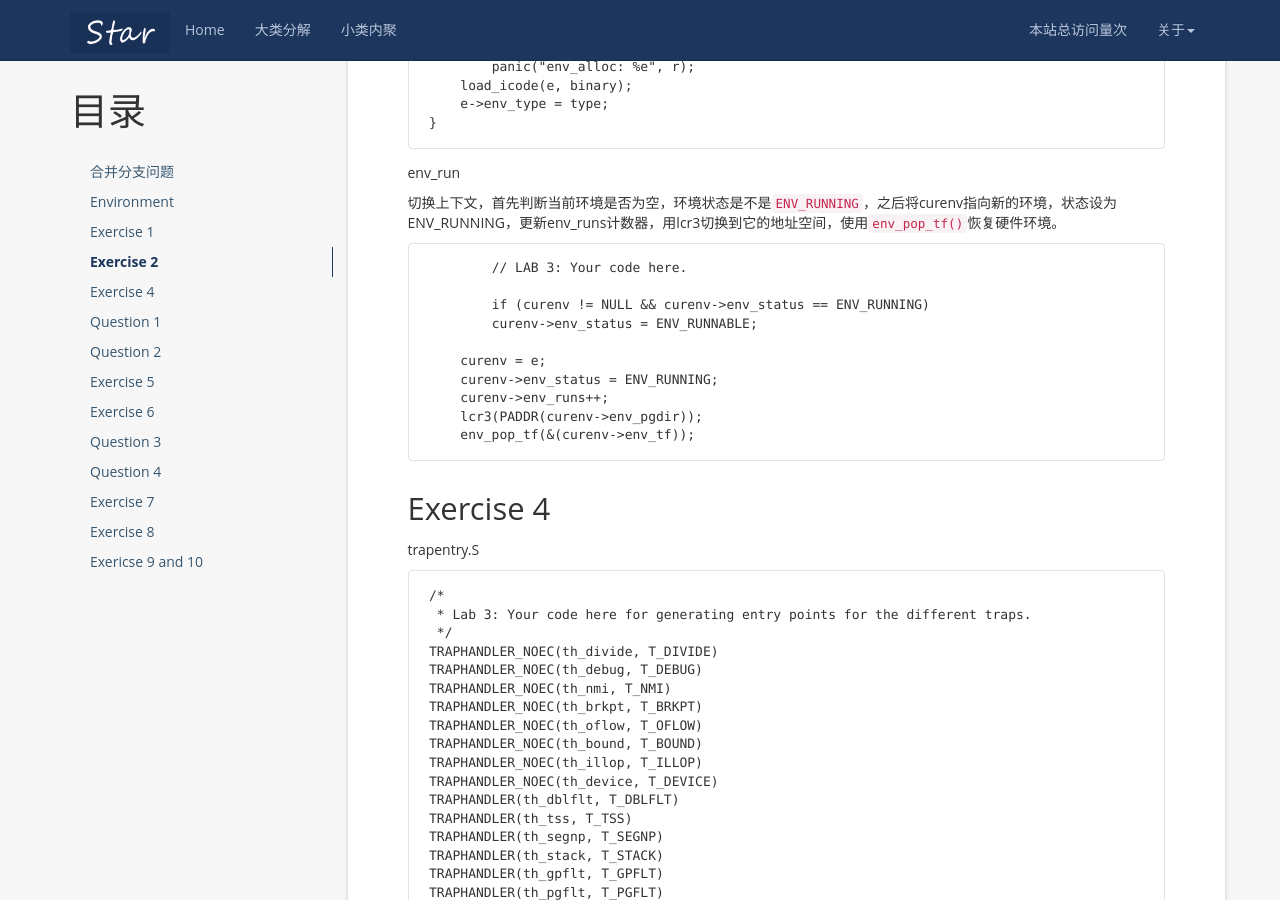
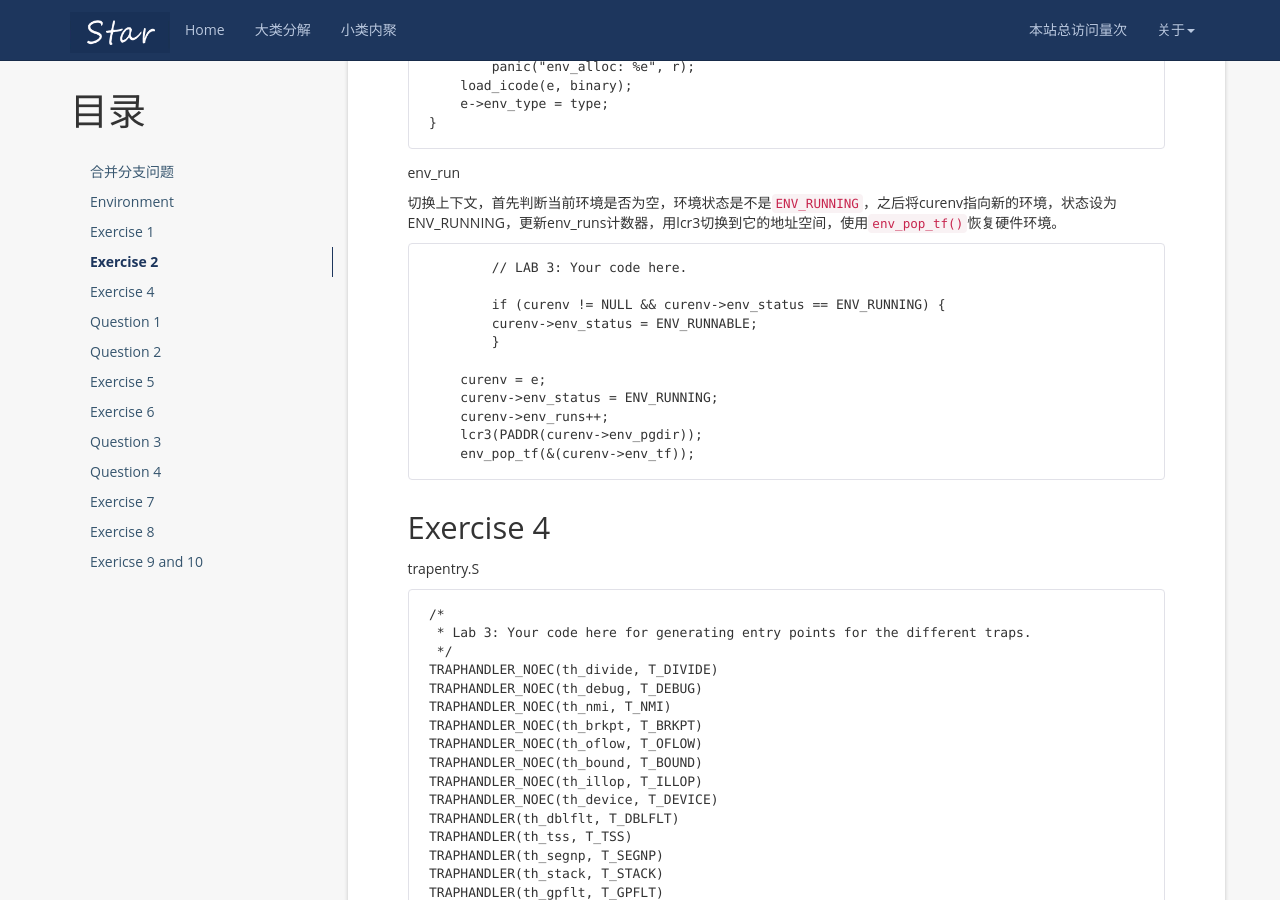
Before and after one commit to mayunmeiyouming/blog, a Jekyll site: the page built from _posts/2019-12-15-xv6 lab3.md, in a window 1280 px wide and 900 px high, scrolled down 3731 px. Built offline with Jekyll 4.4.1, drawn with Linux system fonts in a browser that asks for light colours; nearby versions of some CDN libraries; a script that is not in the unit is left out; comment, search, counter and statistics services are not loaded.

Commit message:
2019-12-28-8

````diff
--- a/_posts/2019-12-15-xv6 lab3.md
+++ b/_posts/2019-12-15-xv6 lab3.md
@@ -196,8 +196,9 @@ env_run
 ```
 	// LAB 3: Your code here.
 
-	if (curenv != NULL && curenv->env_status == ENV_RUNNING)
+	if (curenv != NULL && curenv->env_status == ENV_RUNNING) {
         curenv->env_status = ENV_RUNNABLE;
+	}
 
     curenv = e;
     curenv->env_status = ENV_RUNNING;
````
